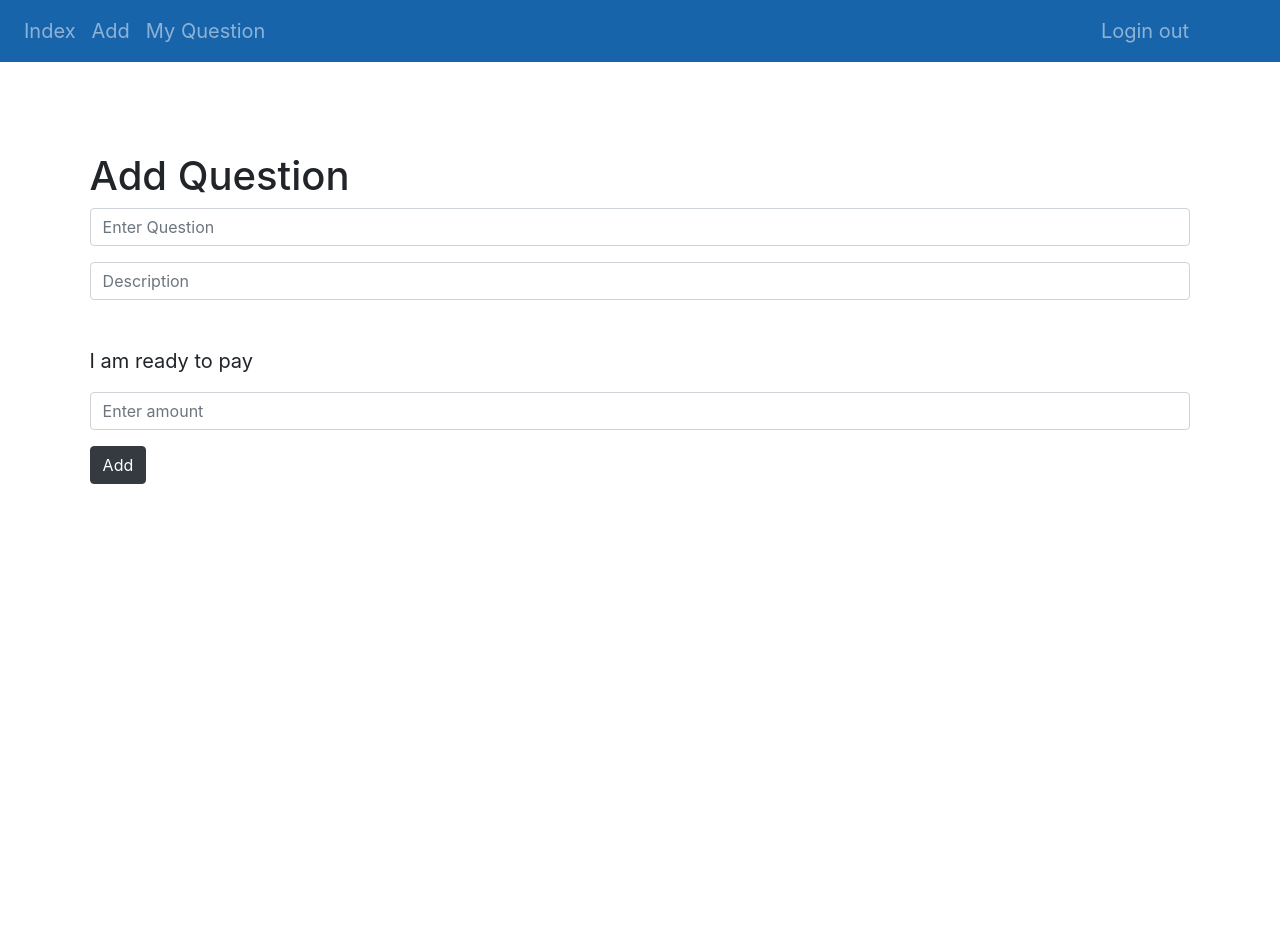
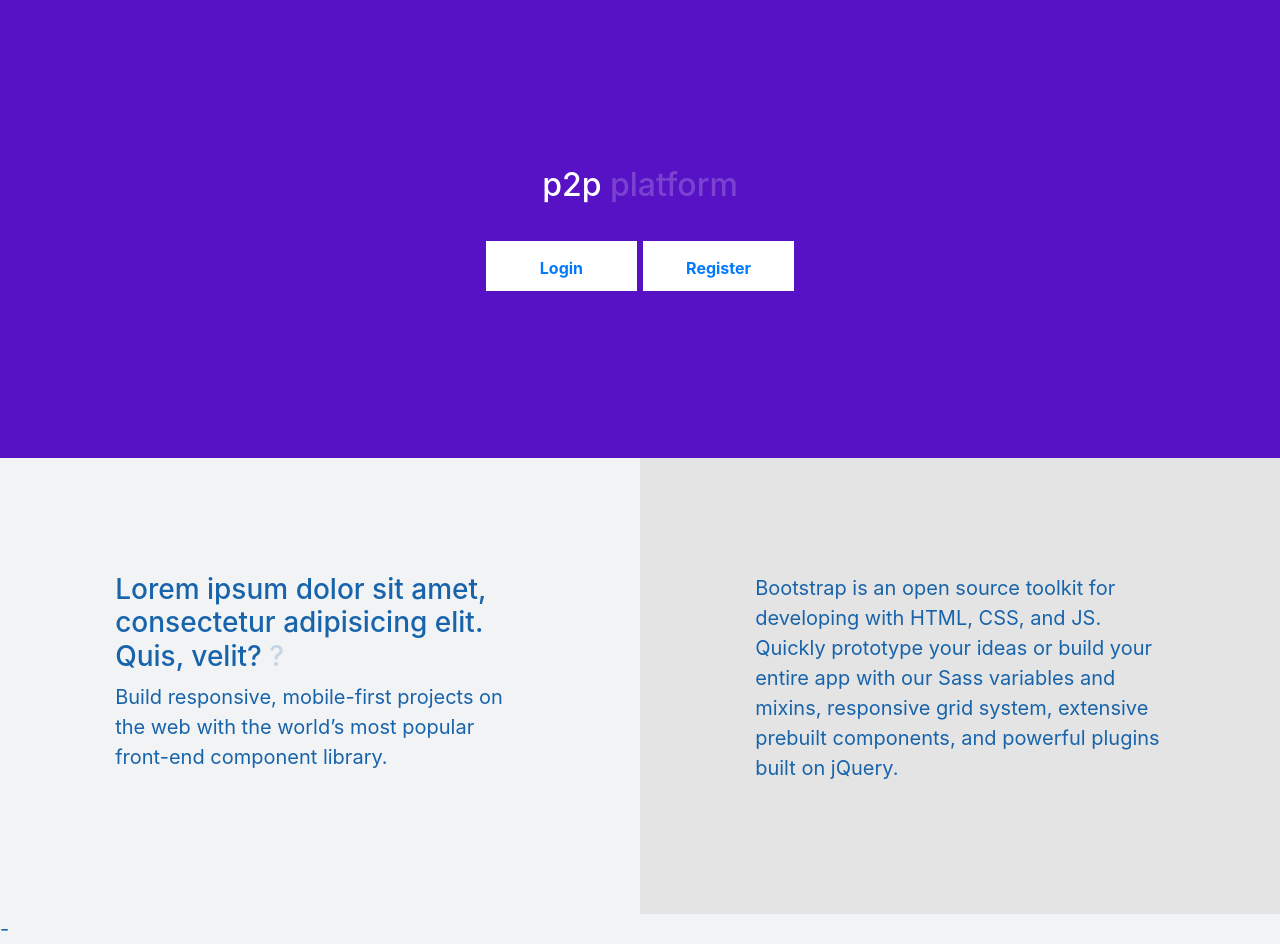
Before and after one commit to annu12340/p2p-LearningPlatform, a Flask app: page / in a window 1280 px wide. Before the commit the page ends 484 px from the top, so only its background shows below. Run offline with Flask 2, Linux system fonts and the light colour scheme; some libraries are stand-ins or nearby versions.

Commit message:
added landing page, score board, updated db

```diff
--- a/Main.py
+++ b/Main.py
@@ -11,7 +11,7 @@
 
 class User(db.Model):
     id = db.Column(db.Integer, primary_key=True)
-    email = db.Column(db.String(50))
+    username = db.Column(db.String(50))
     password = db.Column(db.String(50))
     score = db.Column(db.Integer, default=200)
 
@@ -26,7 +26,7 @@
 
 class Response(db.Model):
     id = db.Column(db.Integer, primary_key=True)
-    email = db.Column(db.String(50))
+    username = db.Column(db.String(50))
     description = db.Column(db.String(200))
     pay = db.Column(db.Integer)
     questionID   = db.Column(db.Integer, db.ForeignKey('question.id'))
@@ -40,9 +40,9 @@
     if request.method == 'GET':
         return render_template('login.html')
     else:
-        email = request.form['email']
+        username = request.form['username']
         password = request.form['password']
-        data = User.query.filter_by(email=email,
+        data = User.query.filter_by(username=username,
                                     password=password).first()
 
         if data is not None:
@@ -55,7 +55,7 @@
 @app.route('/register/', methods=['GET', 'POST'])
 def register():
     if request.method == 'POST':
-        new_user = User(email=request.form['email'],
+        new_user = User(username=request.form['username'],
                         password=request.form['password'])
         db.session.add(new_user)
         db.session.commit()
@@ -65,7 +65,7 @@
 
 @app.route('/logout', methods=['GET', 'POST'])
 def logout():
-    session.pop('email', None)
+    session.pop('username', None)
     return redirect(url_for('login'))
 
 
@@ -83,22 +83,18 @@
     return render_template('showQuestion.html', showQuestion=showQuestion)
 
 
-
-@app.route('/scoreBoard')
-def scoreBoard():
-    rank_user = User.query.order_by(desc(User.score))
-    return render_template('scoreBoard.html', rank_user=rank_user)
-
-
-
-
-
 @app.route('/showResponse')
 def showResponse():
     showResponse = Response.query.all()
     return render_template('showResponse.html', showResponse=showResponse)
 
 ####################################  OTHER ROUTES  #########################################
+
+@app.route('/', methods=['GET', 'POST'])
+@app.route('/landingPage')
+def landingPage():
+    return render_template('landingPage.html')
+
 
 
 @app.route('/index')
@@ -107,7 +103,7 @@
     return render_template('index.html', showQuestion=showQuestion)
 
 
-@app.route('/', methods=['GET', 'POST'])
+
 @app.route('/add', methods=['GET', 'POST'])
 def add():
     if request.method == 'POST':
@@ -118,7 +114,7 @@
                                 pay=request.form['pay'], askedby_id=user_id)
         db.session.add(new_question)
         db.session.commit()
-        return redirect(url_for('showQuestion'))
+        return redirect(url_for('index'))
     else:
 
         return render_template('AddQuestion.html')
@@ -129,7 +125,7 @@
     if request.method == 'POST':
         id = request.args
         print((id))
-        new_response = Response(email=request.form['email'],
+        new_response = Response(username=request.form['username'],
                         description=request.form['description'],
                             pay=request.form['pay'], questionID=request.form['id'])
         db.session.add(new_response)
@@ -140,11 +136,11 @@
         print(id)
         q = Question.query.get(id)
         user = q.askedby_id
-        email = User.query.get(user).email
+        username = User.query.get(user).username
 
         response=Response.query.filter_by(questionID=q.id).all()
         print("response is",response)
-        return render_template('ParticularQuestion.html', question=q, email=email,response=response)
+        return render_template('ParticularQuestion.html', question=q, username=username,response=response)
 
 
 @app.route('/myQuestion')
@@ -171,7 +167,7 @@
     amt= details['amount']
     user_id = session['user']
     u = User.query.get(user_id)
-    mentor=User.query.filter_by(email=mentor).first()
+    mentor=User.query.filter_by(username=mentor).first()
     topay=User.query.get(mentor.id)
     print('mentor is  ', topay)
     if u.score>0:
@@ -184,9 +180,12 @@
         return redirect(url_for('index'))
     else:
         return render_template('4o4.html', display_content="Transcation unsuccessul due to lack of credits")
-@app.route('/history')
-def history():
-    return 'History'
+
+
+@app.route('/scoreBoard')
+def scoreBoard():
+    rank_user = User.query.order_by(desc(User.score))
+    return render_template('scoreBoard.html', rank_user=rank_user)
 
 
 ######################################### MAIN ####################################
--- a/static/layout.css
+++ b/static/layout.css
@@ -1,3 +1,6 @@
+/* -----------------------------------------------------
+General
+-------------------------------------------------------*/
 body{
 color: #1864ab;
 background-color:#f1f3f5;
@@ -20,3 +23,44 @@
 margin:5%;
 
 }
+
+
+/* -----------------------------------------------------
+Landing page
+-------------------------------------------------------*/
+.home-main{
+			background: #5812c5;
+			color:#fff;
+			padding: 13%;
+			text-align: center;
+		}
+		.blinker{
+			animation: blinker 1.5s linear infinite;
+		}
+		@keyframes blinker {
+		  50% {
+			opacity: 0;
+		  }
+		}
+		.home-main button{
+			background: #fff;
+			color: #5812c5;
+			border-radius: 0;
+			font-weight: 700;
+			width: 16%;
+			height: 50px;
+			top: 4%;
+			margin-top: 3%;
+		}
+		.home-main button:hover{
+			transition: 1s ease;
+			color:#5812c5;
+			width: 19%;
+		}
+		.content1-left{
+			padding:9%;
+		}
+		.content1-right{
+			padding:9%;
+			background:#e4e4e4;
+		}
--- a/templates/DoubtSolved.html
+++ b/templates/DoubtSolved.html
@@ -16,7 +16,7 @@
     <span style="font-size:15px">Since, your doubt is solved, please make the payment to the respective person</span>
     <div class="form-group">
 
-        Enter email id <input type="text" name="doubt" class="form-control" placeholder="email id of the mentor"
+        Enter username <input type="text" name="doubt" class="form-control" placeholder="username of the mentor"
                               width="10">
         Enter amount <input type="number" name="amount" class="form-control" placeholder="Amount">
 
--- /dev/null
+++ b/templates/landingPage.html
@@ -0,0 +1,36 @@
+<!DOCTYPE html>
+<html lang="en">
+<head>
+    <meta charset="UTF-8">
+    <title>p2p</title>
+    <link href="//maxcdn.bootstrapcdn.com/bootstrap/4.1.1/css/bootstrap.min.css" rel="stylesheet" id="bootstrap-css">
+    <script src="//maxcdn.bootstrapcdn.com/bootstrap/4.1.1/js/bootstrap.min.js"></script>
+    <script src="//cdnjs.cloudflare.com/ajax/libs/jquery/3.2.1/jquery.min.js"></script>
+	    <link rel="stylesheet" href="https://stackpath.bootstrapcdn.com/bootstrap/4.3.1/css/bootstrap.min.css" integrity="sha384-ggOyR0iXCbMQv3Xipma34MD+dH/1fQ784/j6cY/iJTQUOhcWr7x9JvoRxT2MZw1T" crossorigin="anonymous">
+
+    <link rel="stylesheet" href="/static/layout.css">
+</head>
+<body>
+<div class="container-fluid home-main">
+    <h2>p2p <span class="blinker">platform</span></h2>
+    <button type="button" class="btn btn-default"> <a class="nav-link" href="/login">Login</a> </button>
+	  <button type="button" class="btn btn-default"><a class="nav-link" href="/register">Register</a> </button>
+</div>
+<div class="container-fluid home-content1">
+    <div class="row">
+        <div class="col-md-6 content1-left">
+            <h3>Lorem ipsum dolor sit amet, consectetur adipisicing elit. Quis, velit? <span class="blinker">?</span></h3>
+            <p>Build responsive, mobile-first projects on the web with the world’s most popular front-end component
+                library.</p>
+            <!-- <div class="content1-left"></div> -->
+        </div>
+        <div class="col-md-6 content1-right">
+            <p>Bootstrap is an open source toolkit for developing with HTML, CSS, and JS. Quickly prototype your ideas
+                or build your entire app with our Sass variables and mixins, responsive grid system, extensive prebuilt
+                components, and powerful plugins built on jQuery.</p>
+        </div>
+    </div>
+</div>
+-
+</body>
+</html>
--- a/templates/layout.html
+++ b/templates/layout.html
@@ -14,7 +14,7 @@
 
 <nav class="navbar navbar-expand-md navbar-dark " style="background-color:#1864ab;width:100%">
 
-    <ul class="nav navbar-nav  " >
+    <ul class="nav navbar-nav  ">
         <li class="nav-item">
             <a class="nav-link" href="/index">Index</a>
         </li>
@@ -24,7 +24,9 @@
         <li class="nav-item">
             <a class="nav-link" href="/myQuestion">My Question</a>
         </li>
-
+        <li class="nav-item">
+            <a class="nav-link" href="/scoreBoard">Score Board</a>
+        </li>
         <li class="nav-item">
             <a class="nav-link" href="/logout" style="float:right;transform:translateX(700%)"> &nbsp Login out</a>
         </li>
--- a/templates/login.html
+++ b/templates/login.html
@@ -38,8 +38,8 @@
                 <form action="" method="post">
 
                     <div class="form-group">
-                        <label for="exampleInputEmail1">Email address</label>
-                        <input type="email" name="email" class="form-control" id="exampleInputEmail1" aria-describedby="emailHelp" placeholder="Enter email">
+                        <label>username</label>
+                        <input type="text" name="username" class="form-control"  placeholder="Enter username">
 
                     </div>
                     <div class="form-group">
--- a/templates/scoreBoard.html
+++ b/templates/scoreBoard.html
@@ -8,14 +8,14 @@
     <table class="table table-striped table-hover" >
       <thead>
         <tr>
-          <th scope="col">UserID</th>
+          <th scope="col">Name</th>
           <th scope="col">Score</th>
         </tr>
       </thead>
       <tbody>
           <tr>
             {% for i in rank_user %}
-            <td scope="row">{{i.id}}</td>
+            <td scope="row">{{i.username}}</td>
             <td>{{i.score}}</td>
           </tr>
           {% endfor %}
--- a/templates/show.html
+++ b/templates/show.html
@@ -4,7 +4,7 @@
 <ul>
     <li>
 
-        {% for i in show_user %} {{i.id}}. {{ i.email }} -- score : {{i.score}}
+        {% for i in show_user %} {{i.id}}. {{ i.username }} -- score : {{i.score}}
         <hr>
         {% endfor %}
     </li>
--- a/templates/showResponse.html
+++ b/templates/showResponse.html
@@ -5,7 +5,7 @@
 
 <div>
     {% for i in showResponse %}
-        {{i.id}}. {{ i.email }} <br>
+        {{i.id}}. {{ i.username }} <br>
         {{i.description}} <br>
         Amount that would be paid: {{i.pay}}
     Q id {{i.questionID}}
```
Also changed, not shown: templates/ParticularQuestion.html (+4 -4 lines), templates/register.html (+2 -6 lines), db.sqlite3.
